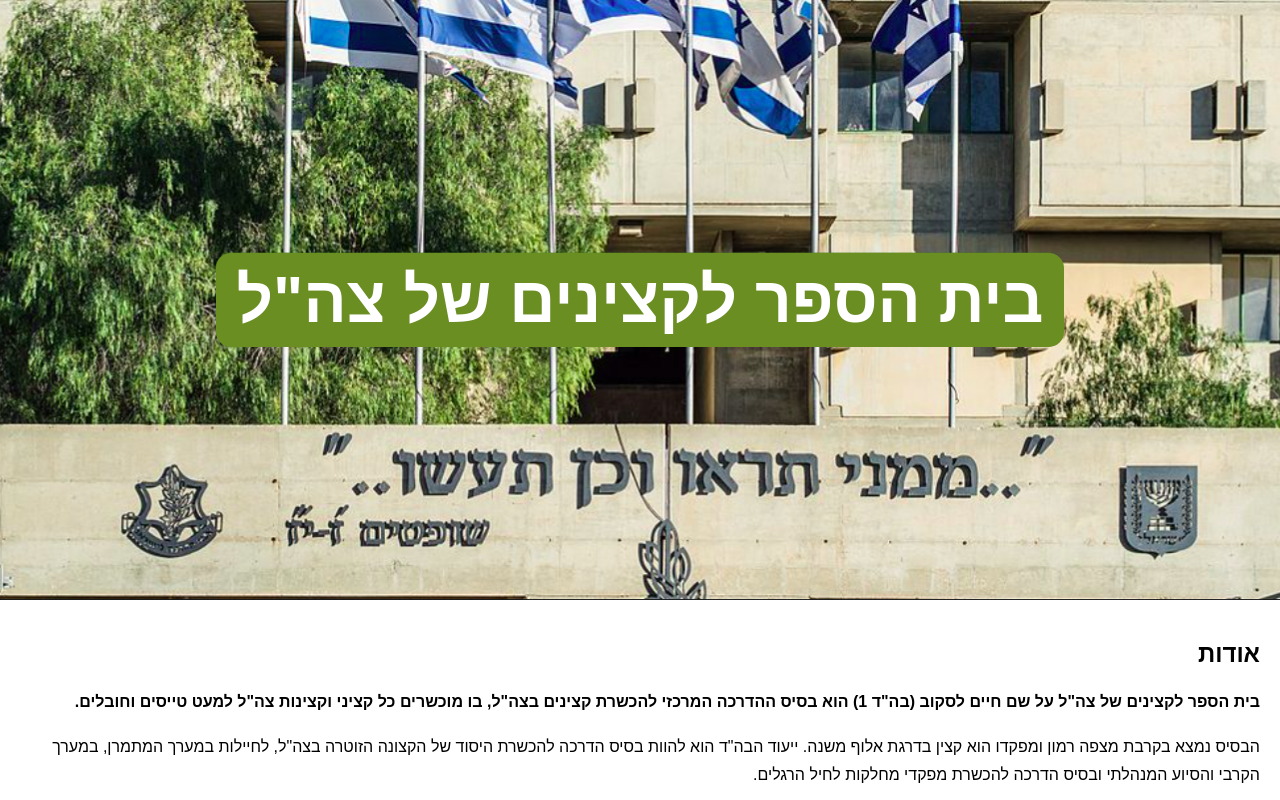
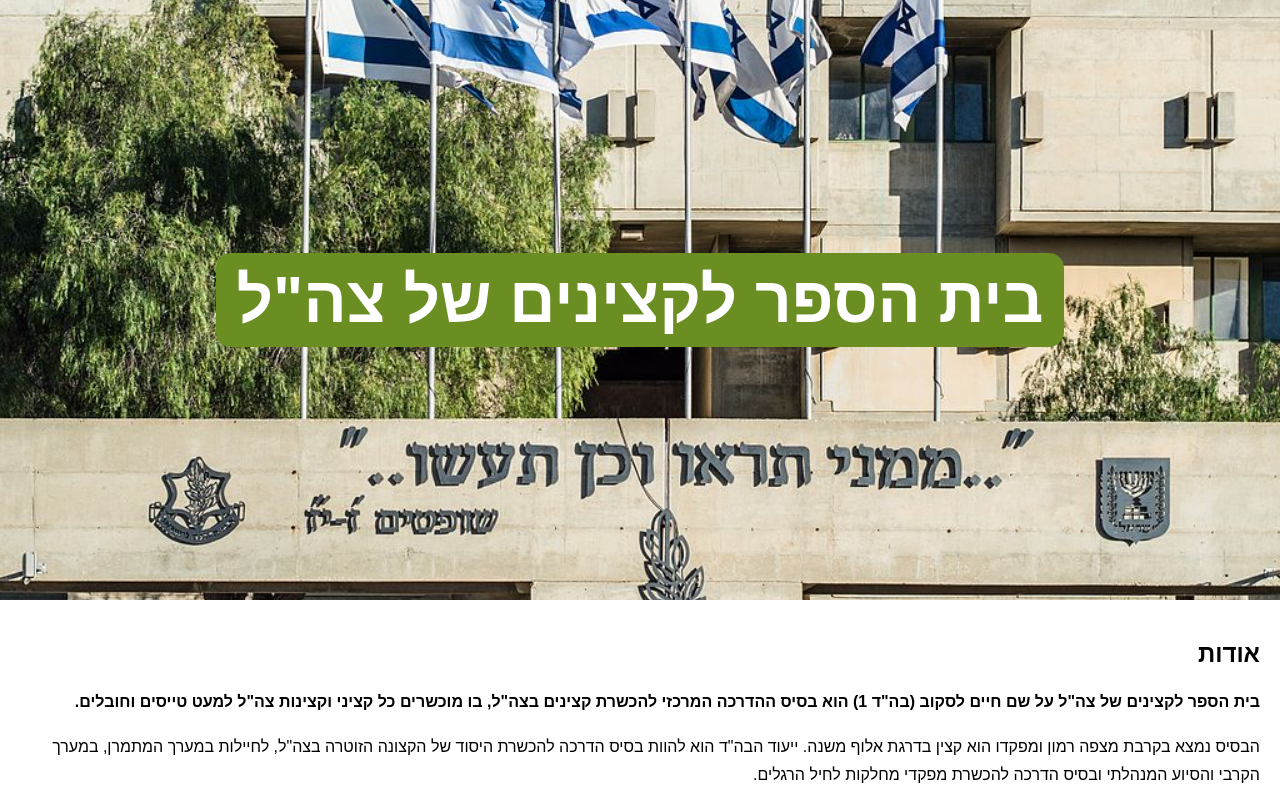
Before and after one commit to Bahadachat/bahadachat.github.io, a plain HTML site: page index.html in a window 1280 px wide. Shown: the top 800 px of the page. Drawn offline with Linux system fonts and the light colour scheme.

Commit message:
Update ui

```diff
--- a/index.html
+++ b/index.html
@@ -13,7 +13,7 @@
             text-align: right; /* Align text to the right */
         }
         header {
-            background-image: url('res/new1.png'); /* Replace with your image URL */
+            background-image: url('res/Bahad_1_Officers_training_academy.jpg'); /* Replace with your image URL */
             background-size: cover;
             background-position: center;
             height: 600px;
```
